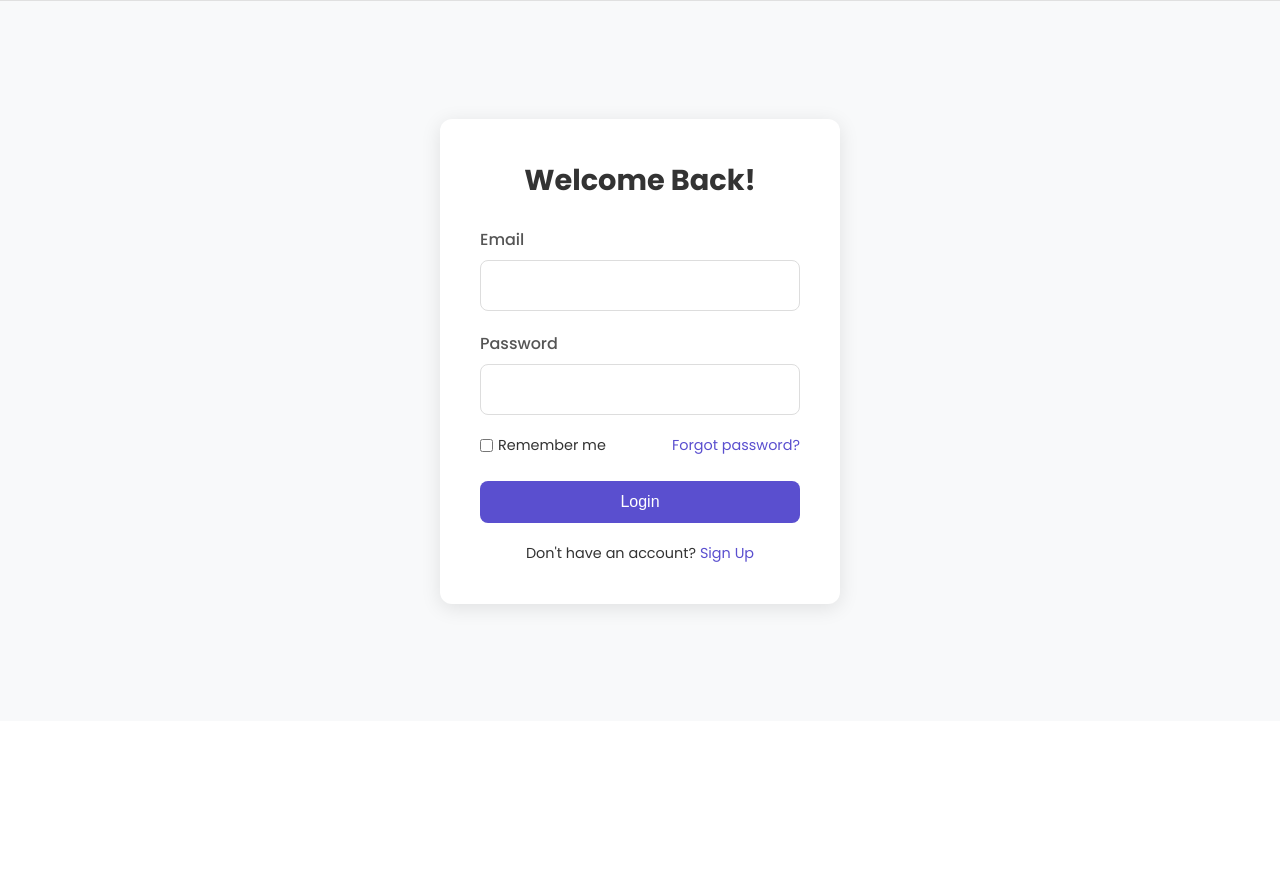
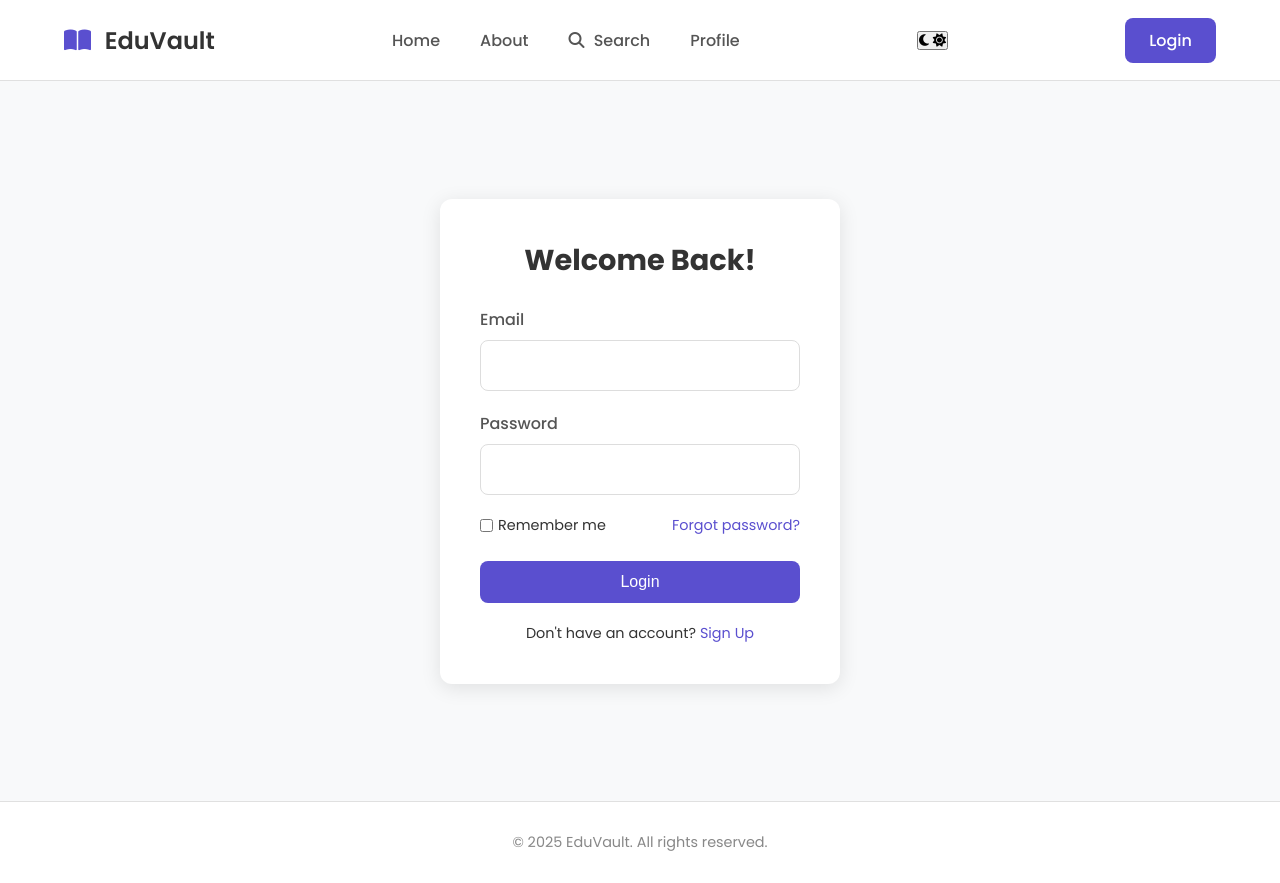
Before and after one commit to Aniket07kumar/Eduvault_solution-to-all, a website: page login.html in a window 1280 px wide. Before the commit the page ends 800 px from the top, so only its background shows below. Drawn offline with Linux system fonts and the light colour scheme.

Commit message:
Update login.html

```diff
--- a/login.html
+++ b/login.html
@@ -1,4 +1,4 @@
-<!-- <!DOCTYPE html>
+<!DOCTYPE html>
 <html lang="en">
 <head>
     <meta charset="UTF-8">
@@ -10,7 +10,7 @@
     <link href="https://fonts.googleapis.com/css2?family=Poppins:wght@400;500;600;700&display=swap" rel="stylesheet">
     <link rel="stylesheet" href="https://cdnjs.cloudflare.com/ajax/libs/font-awesome/6.5.2/css/all.min.css">
 </head>
-<body>
+<body class="fade-in">
 
     <header class="main-header">
         <nav class="navbar">
@@ -23,6 +23,12 @@
                 <li><a href="search-results.html"><i class="fa-solid fa-magnifying-glass"></i> Search</a></li>
                 <li><a href="profile.html">Profile</a></li>
             </ul>
+
+            <button class="theme-toggle" id="theme-toggle" title="Toggle dark/light mode">
+                <i class="fa-solid fa-moon"></i>
+                <i class="fa-solid fa-sun"></i>
+            </button>
+
             <a href="login.html" class="btn-login active">Login</a>
             <button class="hamburger" id="hamburger">
                 <i class="fa-solid fa-bars"></i>
@@ -31,49 +37,7 @@
     </header>
 
     <main class="login-page-main">
-        <div class="login-container">
-            <h2>Welcome Back!</h2>
-            <form class="login-form" id="login-form"></form>
-                <div class="form-group">
-                    <label for="email">Email</label>
-                    <input type="email" id="email" name="email" required>
-                </div>
-                <div class="form-group">
-                    <label for="password">Password</label>
-                    <input type="password" id="password" name="password" required>
-                </div>
-                <div class="form-options">
-                    <label class="remember-me"><input type="checkbox"> Remember me</label>
-                    <a href="#" class="forgot-password">Forgot password?</a>
-                </div>
-                <button type="submit" class="btn-submit">Login</button>
-            </form>
-            <p class="signup-link">Don't have an account? <a href="signup.html">Sign Up</a></p>
-        </div>
-    </main>
 
-    <script src="script.js"></script>
-
-</body>
-</html> -->
-<!DOCTYPE html>
-<html lang="en">
-<head>
-    <meta charset="UTF-8">
-    <meta name="viewport" content="width=device-width, initial-scale=1.0">
-    <title>Login - EduVault</title>
-    <link rel="stylesheet" href="style.css">
-    <link rel="preconnect" href="https://fonts.googleapis.com">
-    <link rel="preconnect" href="https://fonts.gstatic.com" crossorigin>
-    <link href="https://fonts.googleapis.com/css2?family=Poppins:wght@400;500;600;700&display=swap" rel="stylesheet">
-    <link rel="stylesheet" href="https://cdnjs.cloudflare.com/ajax/libs/font-awesome/6.5.2/css/all.min.css">
-</head>
-<body>
-
-    <header class="main-header">
-        </header>
-
-    <main class="login-page-main">
         <div class="login-container">
             <h2>Welcome Back!</h2>
             <form class="login-form" id="login-form">
@@ -103,6 +67,9 @@
         </div>
     </main>
 
+    <footer class="main-footer" >
+        <p>&copy; 2025 EduVault. All rights reserved.</p>
+    </footer>
     <script src="script.js"></script>
 
 </body>
```
